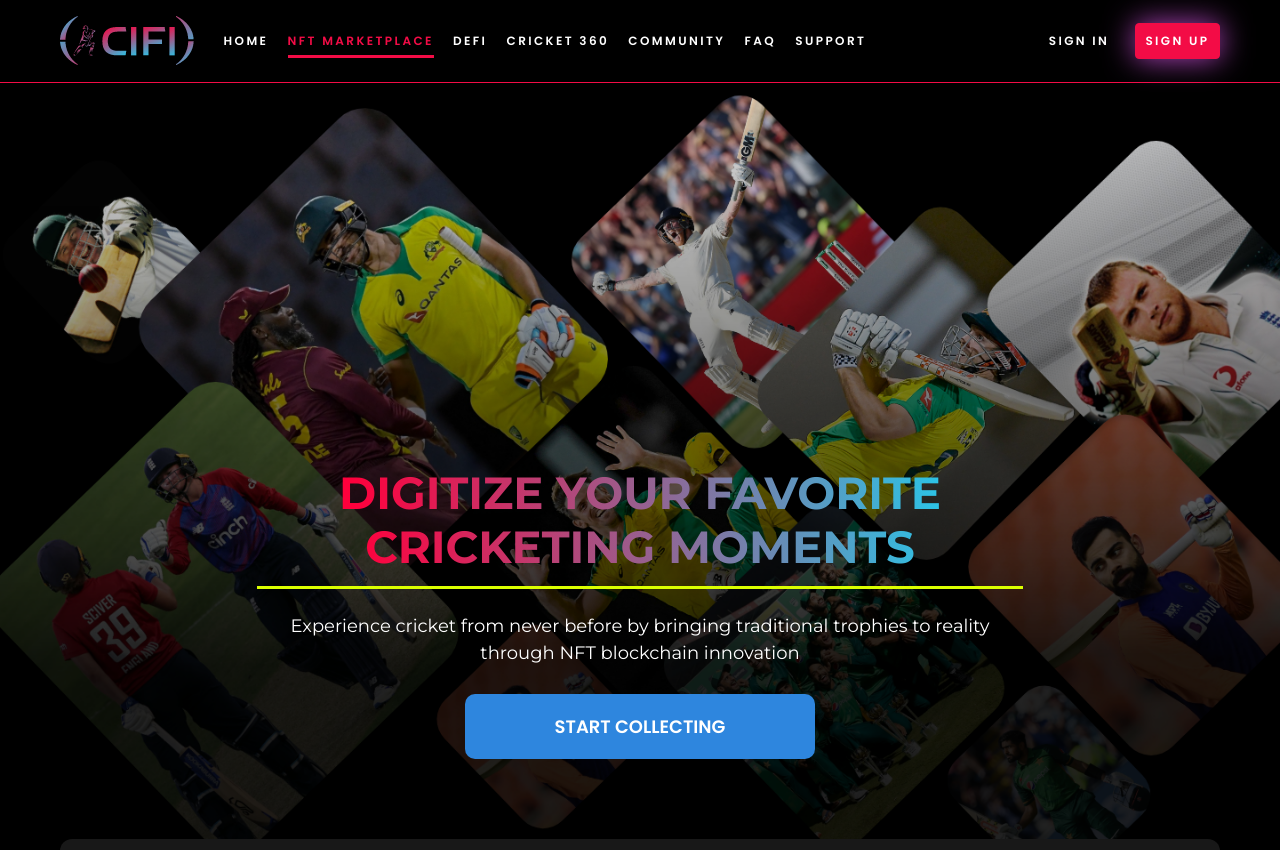
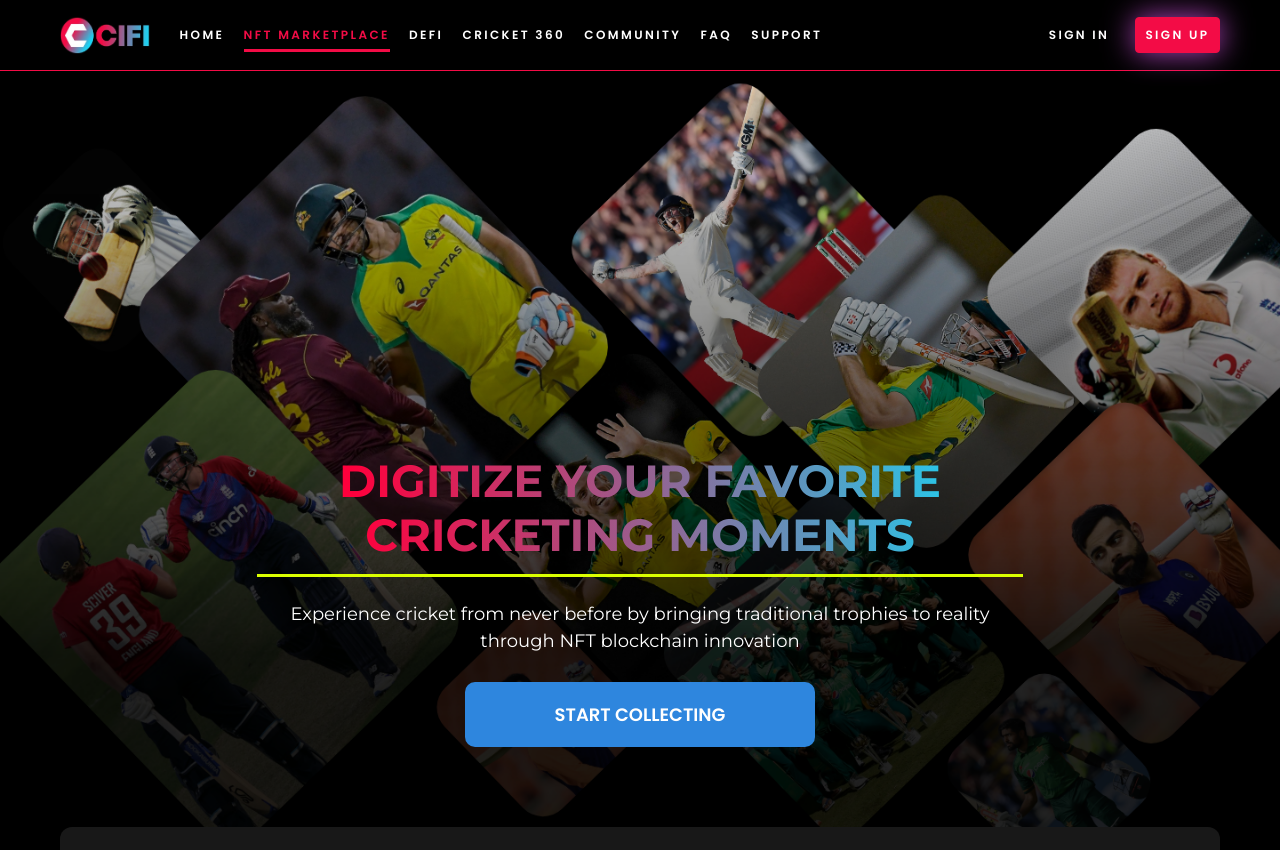
Before and after one commit to BosonLabs/CIFI-Web, a React (Create React App) app: page /nft-marketplace in a window 1280 px wide. Shown: the top 850 px of the page. Built offline with nearby package versions, Linux system fonts and the light colour scheme.

Commit message:
logo has been changed in header and footer

```diff
--- a/src/components/Footer.js
+++ b/src/components/Footer.js
@@ -4,7 +4,8 @@ import {
     Link
   } from "react-router-dom";
 
-import Logo from '../assets/images/footerLogo.png';
+//import Logo from '../assets/images/footerLogo.png';
+import Logo from '../assets/images/cifiedcopy2.jpg';
 
 //import SMicon1 from '../assets/images/f-sm-1.png';
 import SMicon2 from '../assets/images/f-sm-2.png';
@@ -23,8 +24,8 @@ function Footer() {
         <div className="footer">
             <Container>
                 <Row>
-                    <Col lg={4} className="mb-lg-0 mb-5 pb-1">
-                        <img src={Logo} alt="logo" className="img-fluid" />
+                    <Col lg={4} className="mb-lg-0 mb-5 pb-1" >
+                        <img src={Logo} style={{width:"112px",height:"48px"}} alt="logo" className="img-fluid" />
                     </Col>
                     <Col lg={2} xs={6} className="mb-lg-0 mb-4 pb-1">
                         <ul className="list-unstyled text-uppercase">
--- a/src/components/Header.js
+++ b/src/components/Header.js
@@ -5,14 +5,15 @@ import {
     Link
   } from "react-router-dom";
 
-import Logo from '../assets/images/logo.png';
+//import Logo from '../assets/images/logo.png';
+import Logo from '../assets/images/cifiedcopy2.jpg';
 
 function Header() {
     return (
         <Navbar collapseOnSelect expand="lg">
             <Container>
                 <Navbar.Toggle aria-controls="responsive-navbar-nav" />
-                <Navbar.Brand href="/"><img src={Logo} alt="logo" /></Navbar.Brand>
+                <Navbar.Brand href="/"><img style={{width:"90px",height:"38px"}} src={Logo} alt="logo" /></Navbar.Brand>
                 <Navbar.Collapse id="responsive-navbar-nav">
                     <Nav className="me-auto">
                         <NavLink className="nav-link" exact  activeclassname="active" to="/">Home</NavLink>
```
Also changed, not shown: src/assets/images/cified.jpg (added), src/assets/images/cifiedcopy2.jpg (added).
